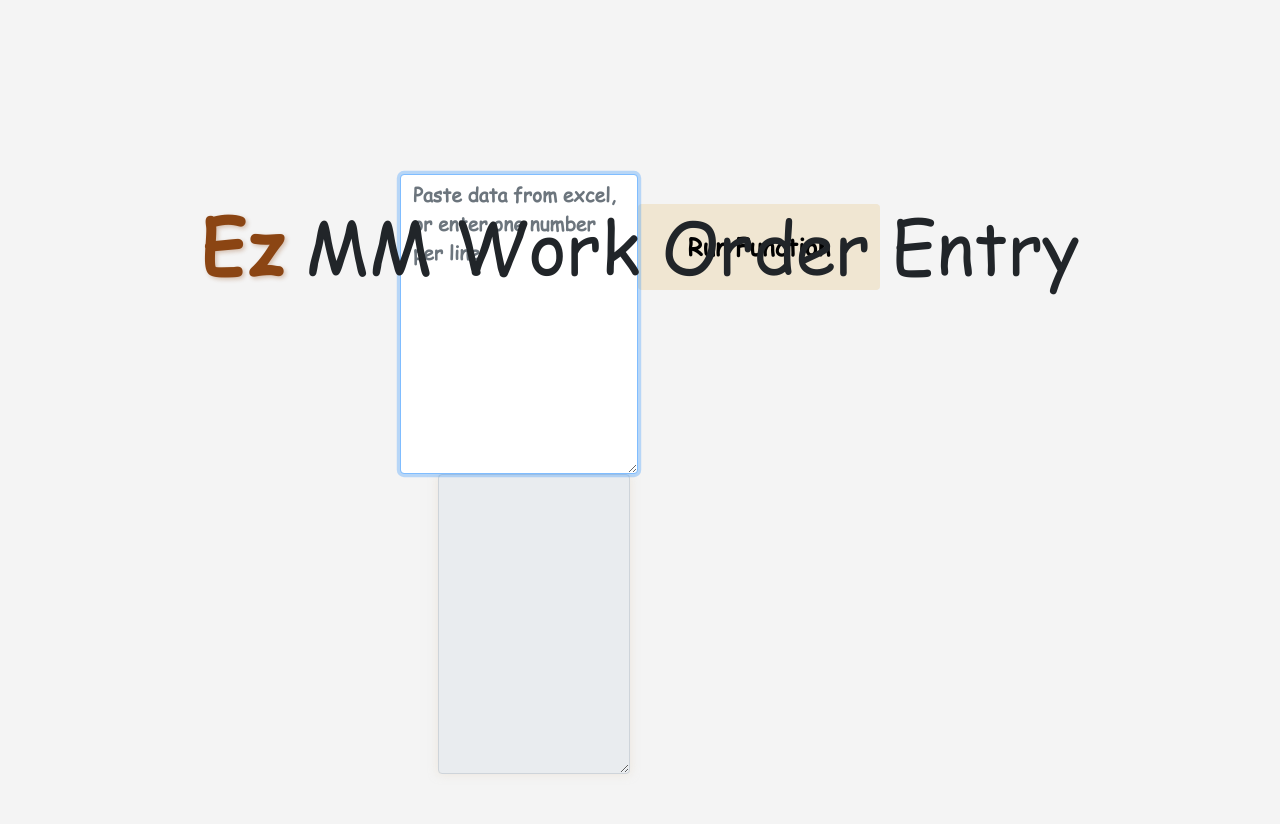
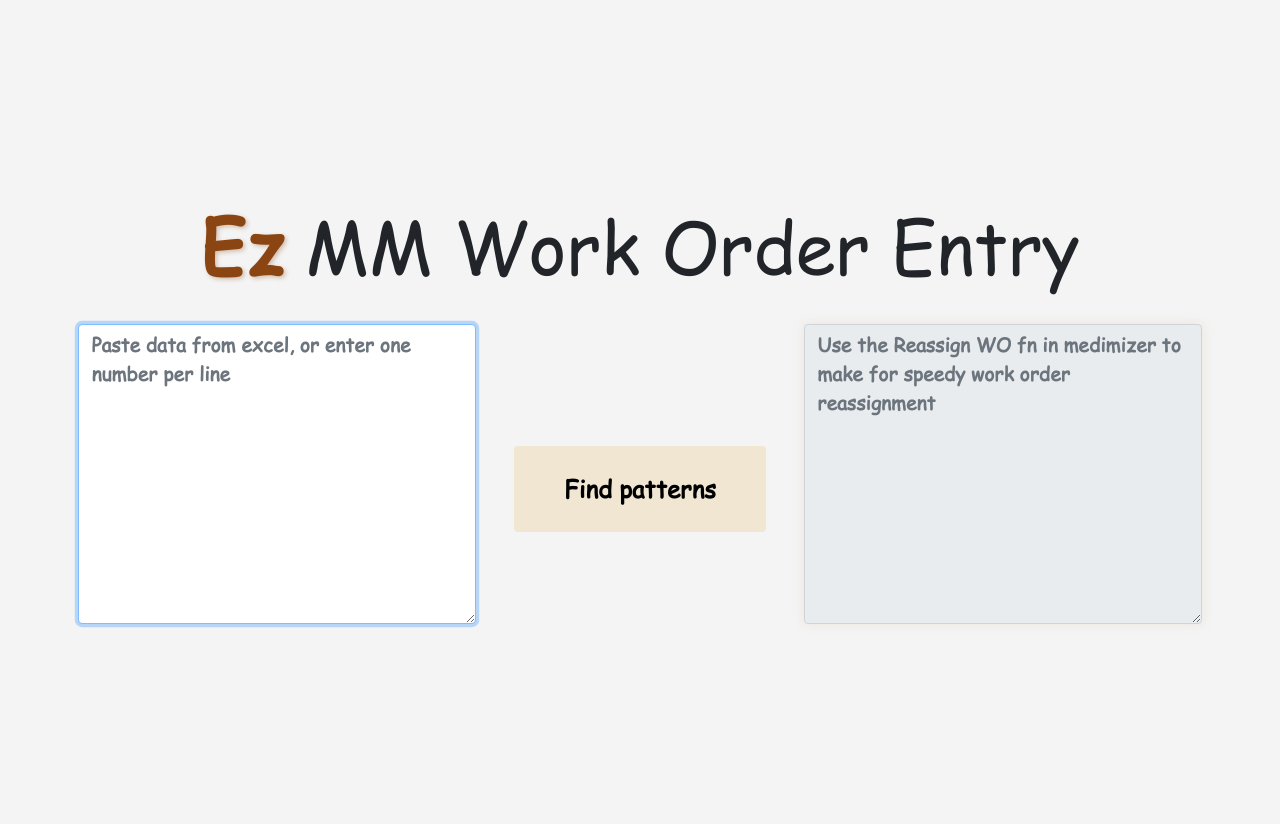
Before and after one commit to Tre21tyu/pm_hayai, a Flask app: page / in a window 1280 px wide. Run offline with Flask 3, Linux system fonts and the light colour scheme; some libraries are stand-ins or nearby versions.

Commit message:
quick commit b4 computer crashes

```diff
--- a/static/scripts.js
+++ b/static/scripts.js
@@ -46,9 +46,10 @@ document.getElementById('runButton').addEventListener('click', () => {
   document.getElementById('outputData').value = outputData;
 });
 
-
-document.querySelectorAll('.ez-highlight').forEach(element => {
-  element.addEventListener('mouseenter', () => {
+// Use event delegation for mouseenter animation
+document.addEventListener('mouseenter', (event) => {
+  const element = event.target.closest('.ez-highlight');
+  if (element) {
     // Add the animation class
     element.style.animation = 'ezScaleOut 1.1s ease-in-out forwards';
 
@@ -56,29 +57,75 @@ document.querySelectorAll('.ez-highlight').forEach(element => {
     element.addEventListener('animationend', () => {
       element.style.animation = '';
     }, { once: true });
-  });
-});
+  }
+}, true);
 
+// Create a map for placeholders
+const placeholders = {
+  english: {
+    input: "Paste data from excel, or enter one number per line",
+    output: "Medimizer data will appear here"
+  },
+  japanese: {
+    input: "ここにエクセルから数値を入力する",
+    output: "メディマイザーに数字を貼り付ける"
+    output: ""
+  }
+};
 
-document.querySelector('.ez-highlight').addEventListener('click', () => {
 // List of fonts to toggle through
 const fonts = [
-    "'Comic Sans MS', sans-serif",
-    "'Lato', sans-serif",
-    "'Arial', sans-serif",
-    "'Courier New', monospace",
-    "'Georgia', serif"
+  { name: "'Comic Sans MS', sans-serif", isJapanese: false },
+  { name: "'Lato', sans-serif", isJapanese: false },
+  { name: "'Arial', sans-serif", isJapanese: false },
+  { name: "'Courier New', monospace", isJapanese: false },
+  { name: "'Georgia', serif", isJapanese: false },
+  { name: "'Noto Sans JP', sans-serif", isJapanese: true },
 ];
 
-  // Track the current font index
-  let currentFontIndex = parseInt(document.body.dataset.fontIndex || "0");
+// Track the application mode
+let isJapaneseMode = false;
+let currentFontIndex = 0;
 
-  // Update to the next font in the list
+// Use event delegation for click events
+document.addEventListener('click', (event) => {
+  const element = event.target.closest('.ez-header .ez-highlight');
+  if (element) {
+    // Toggle through fonts
     currentFontIndex = (currentFontIndex + 1) % fonts.length;
-  document.body.dataset.fontIndex = currentFontIndex; // Save the index
+
+    // Check if we've reached a Japanese font
+    if (fonts[currentFontIndex].isJapanese) {
+      isJapaneseMode = true;
+    } else if (isJapaneseMode) {
+      // If we're in Japanese mode and hit a non-Japanese font, exit Japanese mode
+      isJapaneseMode = false;
+    }
 
     // Apply the new font to the page
-  const newFont = fonts[currentFontIndex];
+    const newFont = fonts[currentFontIndex].name;
     document.documentElement.style.fontFamily = newFont;
     document.body.style.fontFamily = newFont;
-});
+
+    // Update header text and mode
+    const headerSpan = document.querySelector('.ez-header .ez-highlight');
+    const headerText = document.querySelector('.ez-header');
+
+    if (isJapaneseMode) {
+      headerSpan.textContent = '早い';
+      headerText.innerHTML = '<span class="ez-highlight">早い</span>ピーエム整理ツール';
+
+      // Update placeholders
+      document.getElementById('inputData').placeholder = placeholders.japanese.input;
+      document.getElementById('outputData').placeholder = placeholders.japanese.output;
+      document.getElementById('runButton').placeholder = placeholders.japanese.runButton;
+    } else {
+      headerSpan.textContent = 'Ez';
+      headerText.innerHTML = '<span class="ez-highlight">Ez</span> MM Work Order Entry';
+
+      // Restore English placeholders
+      document.getElementById('inputData').placeholder = placeholders.english.input;
+      document.getElementById('outputData').placeholder = placeholders.english.output;
+    }
+  }
+}, true);
--- a/static/styles.css
+++ b/static/styles.css
@@ -55,6 +55,7 @@ body {
   font-weight: bold;
   text-shadow: 2px 2px 4px rgba(139, 69, 19, 0.3);
   display: inline-block;
+  cursor: pointer;
   transition: color 0.3s ease;
 }
 
@@ -67,7 +68,7 @@ body {
     transform: scale(1);
   }
   50% {
-    transform: scale(5.1);
+    transform: scale(3.1);
   }
   100% {
     transform: scale(1);
--- a/templates/index.html
+++ b/templates/index.html
@@ -4,10 +4,10 @@
     <meta charset="UTF-8">
     <meta name="viewport" content="width=device-width, initial-scale=1.0">
     <title>PM Sorter</title>
-    <!-- Add a favicon link -->
-    <link rel="icon" type="image/png" href="/static/favicon.png">
+    <link href="https://fonts.googleapis.com/css2?family=Noto+Sans+JP:wght@400;700&family=M+PLUS+Rounded+1c:wght@400;700&display=swap" rel="stylesheet">
     <!-- Bootstrap CSS -->
     <link href="https://stackpath.bootstrapcdn.com/bootstrap/4.5.2/css/bootstrap.min.css" rel="stylesheet">
+    <link rel="icon" type="image/png" href="./static/favicon/favicon.ico">
     <link rel="stylesheet" href="static/styles.css">
   </head>
   <body>
@@ -21,19 +21,19 @@
         <div class="input-wrapper d-flex justify-content-center align-items-center">
           <!-- Input Group 1 (left) -->
           <div class="input-group input-group-left">
-            <textarea autofocus id="inputData" class="form-control rounded" rows="5" placeholder="Paste data from excel, or enter one number per line"></textarea
+            <textarea autofocus id="inputData" class="form-control rounded" rows="5" placeholder="Paste data from excel, or enter one number per line"></textarea>
           </div>
 
           <!-- Button in the middle -->
           <div class="button-container">
             <button id="runButton" class="btn btn-beige rounded">
-              Run Function
+              Find patterns
             </button>
           </div>
 
           <!-- Input Group 2 (right) -->
           <div class="input-group input-group-right">
-            <textarea id="outputData" class="form-control rounded" rows="5" readonly></textarea>
+            <textarea id="outputData" class="form-control rounded" rows="5" readonly placeholder="Use the Reassign WO fn in medimizer to make for speedy work order reassignment"></textarea>
           </div>
         </div>
       </div>
```
Also changed, not shown: static/favicon/android-chrome-192x192.png (renamed from android-chrome-192x192.png), static/favicon/android-chrome-512x512.png (renamed from android-chrome-512x512.png), static/favicon/apple-touch-icon.png (renamed from apple-touch-icon.png), static/favicon/favicon-16x16.png (renamed from favicon-16x16.png), static/favicon/favicon-32x32.png (renamed from favicon-32x32.png), static/favicon/favicon.ico (renamed from favicon.ico). Lines whose indentation alone changed are shown as unchanged.
